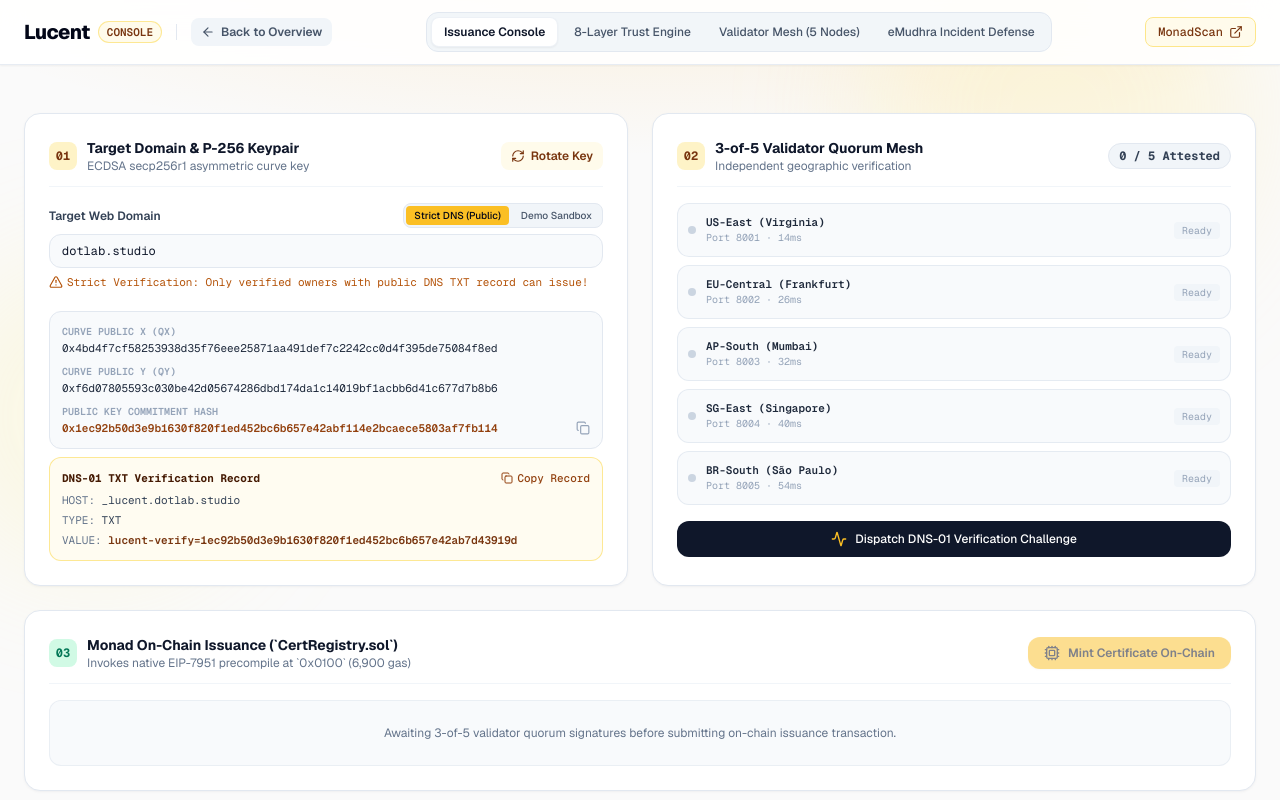
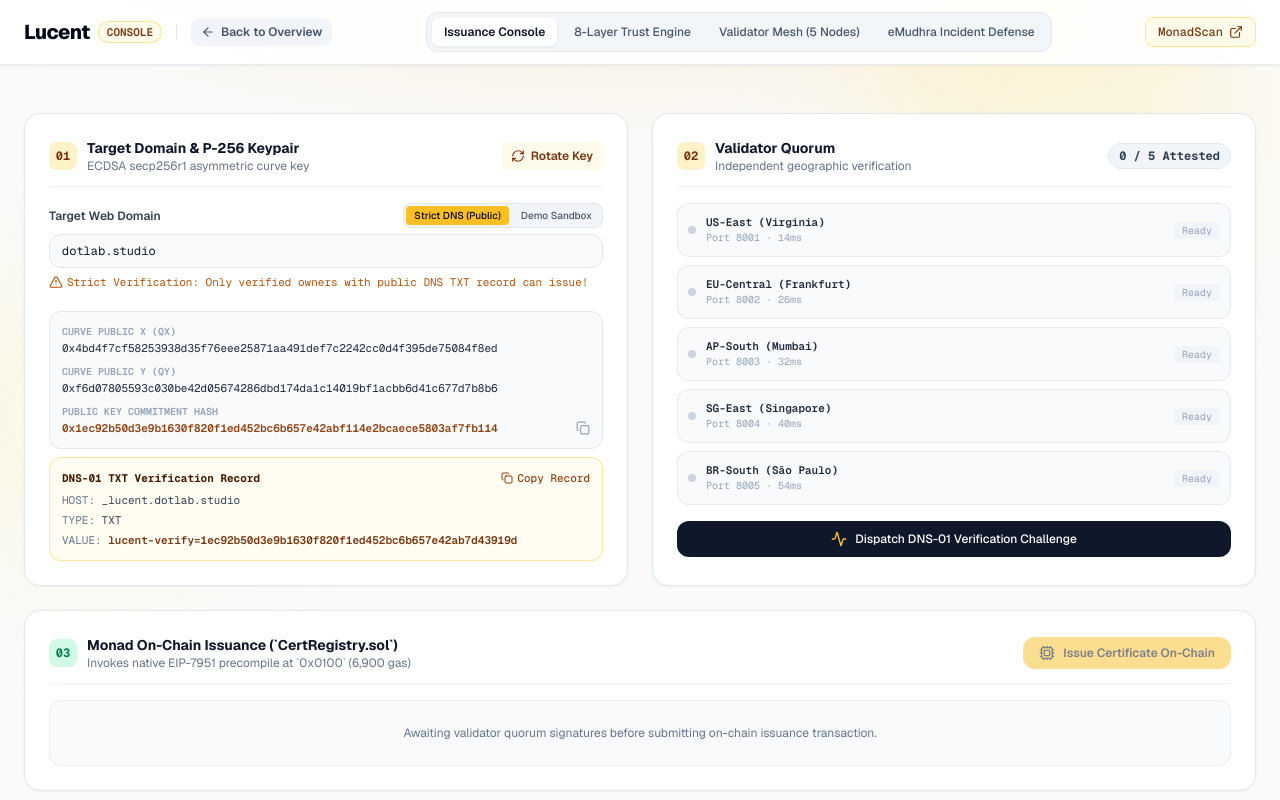
Before and after one commit to NVN404/Lucent, a React (Vite) app in the folder frontend/: page / in a window 1280 px wide. Both pictures are taken after a click on the button "Open in Console". Shown: the top 800 px of the page. Built offline with nearby package versions, Linux system fonts and the light colour scheme.

Commit message:
feat: rename 3-of-5 to Validator Quorum and Mint to Issue Certificate

```diff
--- a/frontend/src/App.jsx
+++ b/frontend/src/App.jsx
@@ -272,7 +272,7 @@ export default function App() {
     },
     {
       num: 6,
-      name: '3-of-5 Decentralized Validator Quorum',
+      name: 'Decentralized Validator Quorum',
       status: inspectMode === 'quorum_fail' ? 'fail' : (quorumCount >= 3 ? 'pass' : 'warn'),
       desc: inspectMode === 'quorum_fail'
         ? 'Insufficient validator approvals: 1/5 attested (minimum 3 required).'
@@ -599,7 +599,7 @@ export default function App() {
                 </div>
               </div>
 
-              {/* Step 2: Decentralized Validator Quorum (3-of-5) */}
+              {/* Step 2: Decentralized Validator Quorum */}
               <div className="lg:col-span-6 bg-white border border-slate-200 rounded-2xl p-6 shadow-card space-y-4">
                 <div className="flex items-center justify-between pb-3 border-b border-slate-100">
                   <div className="flex items-center gap-2.5">
@@ -607,7 +607,7 @@ export default function App() {
                       02
                     </div>
                     <div>
-                      <h3 className="font-bold text-slate-900 text-sm">3-of-5 Validator Quorum Mesh</h3>
+                      <h3 className="font-bold text-slate-900 text-sm">Validator Quorum</h3>
                       <p className="text-xs text-slate-500">Independent geographic verification</p>
                     </div>
                   </div>
@@ -693,7 +693,7 @@ export default function App() {
                         ? 'Executing Precompile Staticcalls...'
                         : onChainCert
                         ? 'Certificate Issued On-Chain'
-                        : 'Mint Certificate On-Chain'}
+                        : 'Issue Certificate On-Chain'}
                     </span>
                   </button>
                 </div>
@@ -759,7 +759,7 @@ export default function App() {
                 </div>
               ) : (
                 <div className="bg-slate-50 border border-slate-200/60 rounded-xl p-6 text-center text-xs text-slate-500">
-                  Awaiting 3-of-5 validator quorum signatures before submitting on-chain issuance transaction.
+                  Awaiting validator quorum signatures before submitting on-chain issuance transaction.
                 </div>
               )}
             </div>
--- a/frontend/src/LandingPage.jsx
+++ b/frontend/src/LandingPage.jsx
@@ -156,7 +156,7 @@ export default function LandingPage({ onLaunchConsole }) {
                   <div className="text-xs text-slate-500 mt-0.5">Precompile Gas Cost</div>
                 </div>
                 <div>
-                  <div className="text-2xl font-bold font-mono text-amber-700">3-of-5</div>
+                  <div className="text-2xl font-bold font-mono text-amber-700">5 Nodes</div>
                   <div className="text-xs text-slate-500 mt-0.5">Validator Quorum</div>
                 </div>
                 <div>
@@ -465,7 +465,7 @@ export default function LandingPage({ onLaunchConsole }) {
                   <Network className="w-5 h-5" />
                 </div>
                 <h3 className="text-xl font-bold text-slate-950 mb-2">
-                  3-of-5 Independent Validator Quorum
+                  Independent Validator Quorum Mesh
                 </h3>
                 <p className="text-sm text-slate-600 leading-relaxed mb-4">
                   Domain verification is distributed across five geographically isolated validator daemons. A certificate request is signed and finalized on Monad only when at least 3 distinct nodes submit cryptographic proofs.
```
